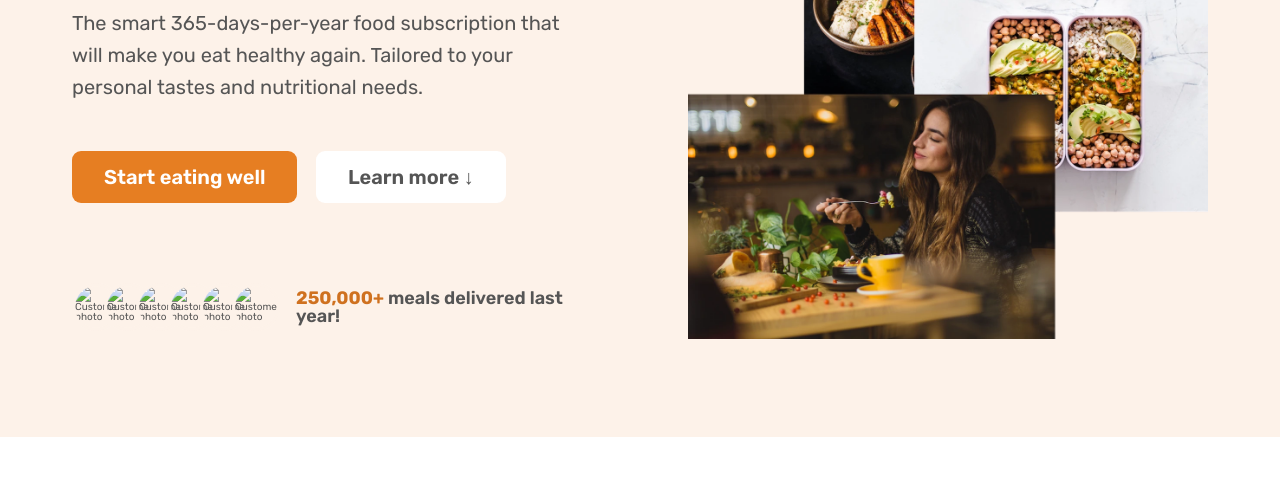
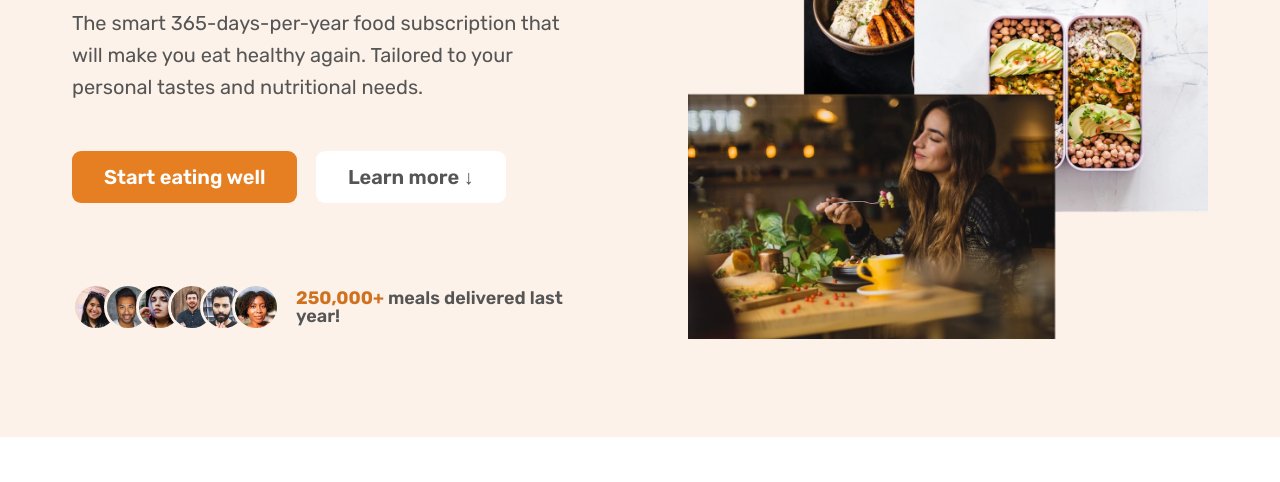
Before and after one commit to Imtiyaz7z7/Food-website, a plain HTML site: page index.html in a window 1280 px wide. Shown: the part 318-800 px from the top of the page. Drawn offline with nearby package versions, Linux system fonts and the light colour scheme; some packages are replaced by stand-ins of ours; a script that the page names is missing; files whose address does not match are found by name.

Commit message:
coustomers image uploaded

```diff
--- a/index.html
+++ b/index.html
@@ -84,12 +84,12 @@
             <a href="#how" class="btn btn--outline">Learn more &darr;</a>
             <div class="delivered-meals">
               <div class="delivered-imgs">
-                <img src="img/customers/customer-1.jpg" alt="Customer photo" />
-                <img src="img/customers/customer-2.jpg" alt="Customer photo" />
-                <img src="img/customers/customer-3.jpg" alt="Customer photo" />
-                <img src="img/customers/customer-4.jpg" alt="Customer photo" />
-                <img src="img/customers/customer-5.jpg" alt="Customer photo" />
-                <img src="img/customers/customer-6.jpg" alt="Customer photo" />
+                <img src="customer-1.jpg" alt="Customer photo" />
+                <img src="customer-2.jpg" alt="Customer photo" />
+                <img src="customer-3.jpg" alt="Customer photo" />
+                <img src="customer-4.jpg" alt="Customer photo" />
+                <img src="customer-5.jpg" alt="Customer photo" />
+                <img src="customer-6.jpg" alt="Customer photo" />
               </div>
               <p class="delivered-text">
                 <span>250,000+</span> meals delivered last year!
```
